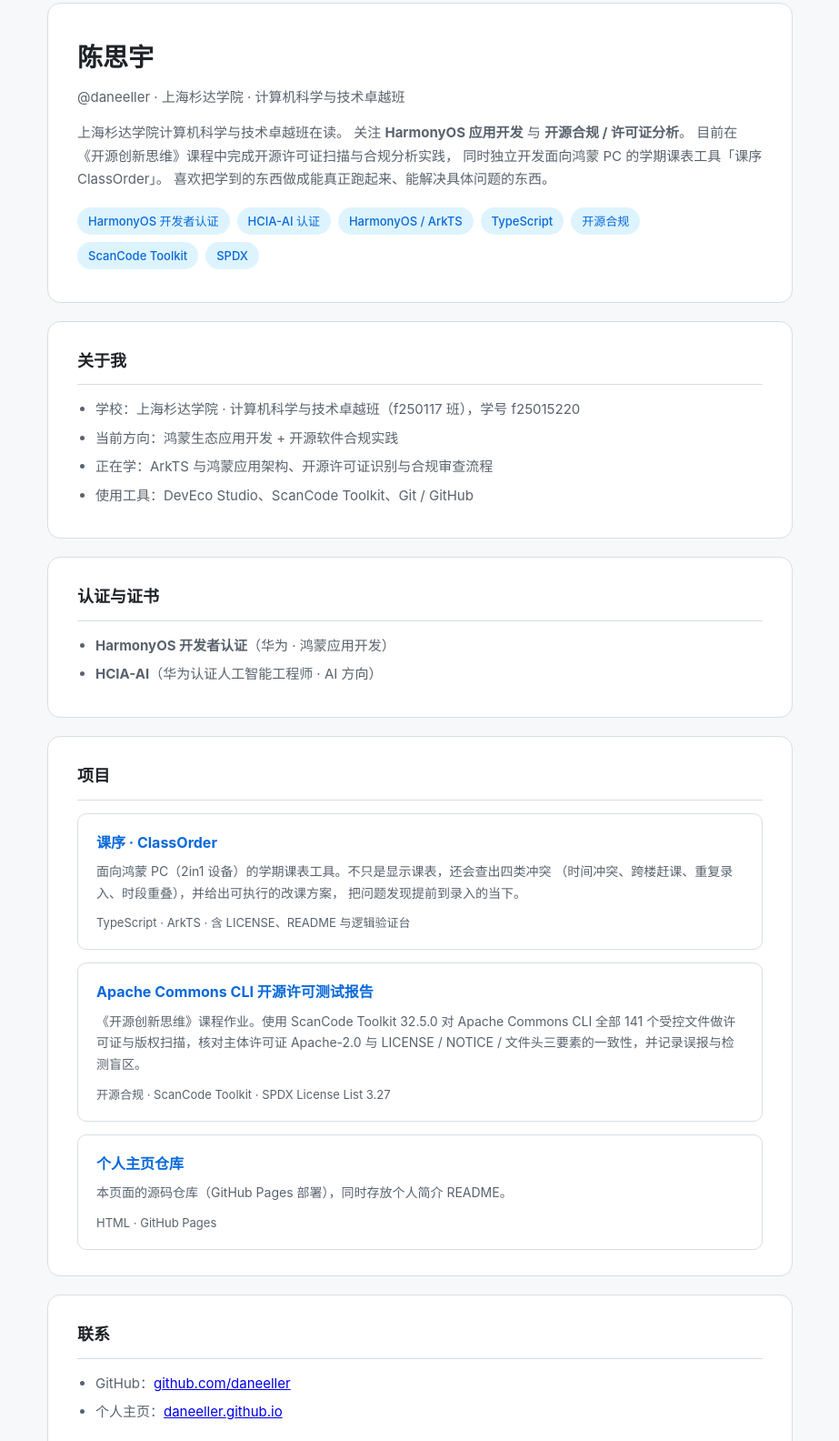
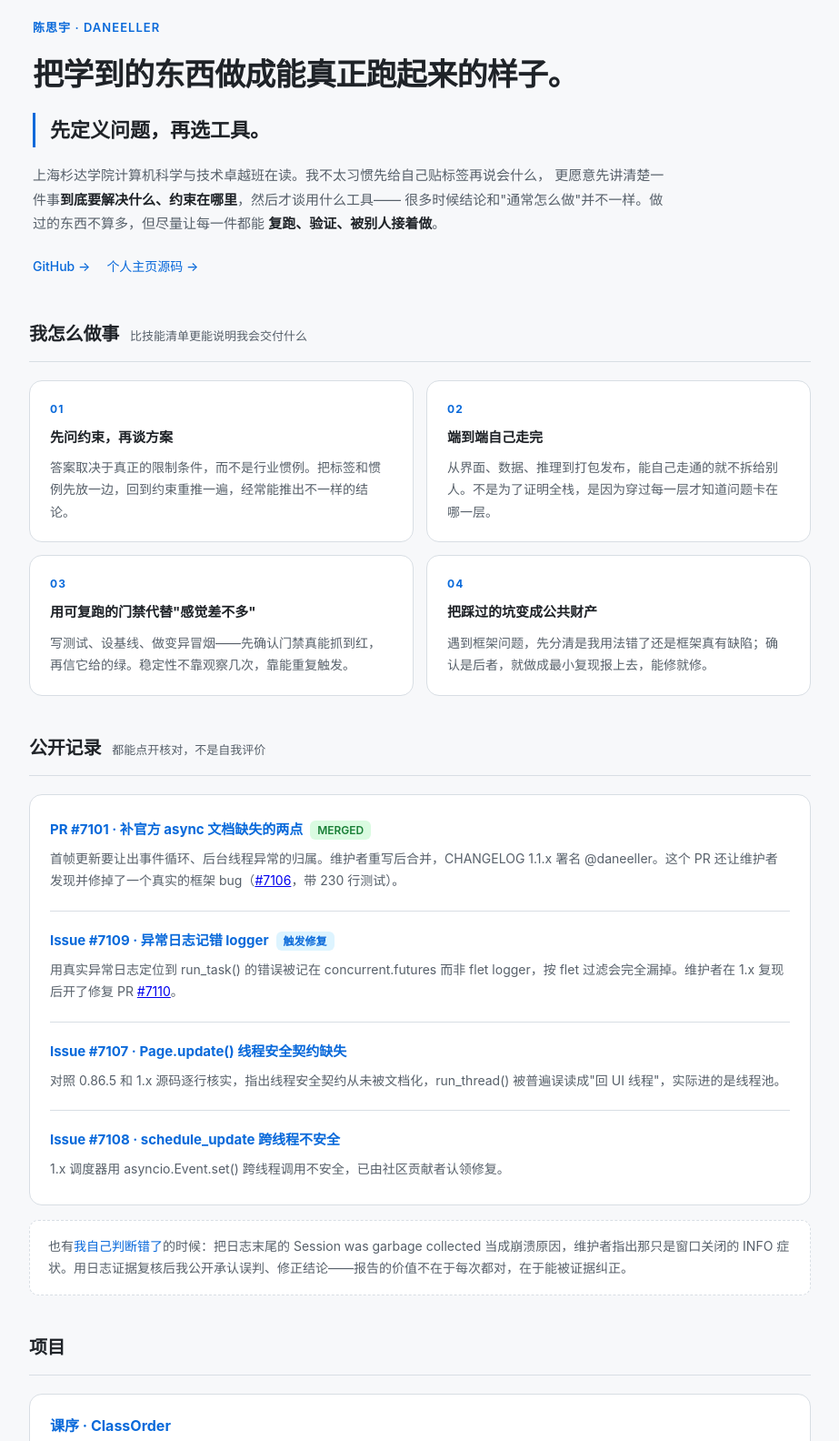
Before and after one commit to daneeller/daneeller.github.io, a plain HTML site: page index.html in a window 1280 px wide. Shown: the part 37-1621 px from the top of the page at 91% size, without its empty margins (178-1101 px from the left). Drawn offline with Linux system fonts and the light colour scheme.

Commit message:
主页重写：方法-证据-项目结构，去掉 badge 墙，突出公开 Flet 贡献

```diff
--- a/index.html
+++ b/index.html
@@ -3,17 +3,19 @@
 <head>
   <meta charset="UTF-8" />
   <meta name="viewport" content="width=device-width, initial-scale=1.0" />
-  <title>陈思宇 · daneeller — 个人主页</title>
-  <meta name="description" content="陈思宇（daneeller），上海杉达学院计算机科学与技术卓越班在读。关注 HarmonyOS 应用开发、开源合规与许可证分析。" />
+  <title>陈思宇 · daneeller — 先定义问题，再选工具</title>
+  <meta name="description" content="陈思宇（daneeller），上海杉达学院计算机科学与技术卓越班在读。先定义问题，再选工具；把踩过的坑反哺给上游。" />
   <style>
     :root {
-      --bg: #f6f8fa;
+      --bg: #f7f8fa;
       --card: #ffffff;
       --text: #1f2328;
-      --muted: #59636e;
+      --muted: #57606a;
       --line: #d8dee4;
       --accent: #0969da;
       --accent-soft: #ddf4ff;
+      --green: #1a7f37;
+      --green-soft: #dafbe1;
       --radius: 14px;
     }
     * { margin: 0; padding: 0; box-sizing: border-box; }
@@ -22,150 +24,244 @@
       color: var(--text);
       font-family: -apple-system, BlinkMacSystemFont, "Segoe UI", "PingFang SC",
         "Hiragino Sans GB", "Microsoft YaHei", sans-serif;
-      line-height: 1.7;
-      padding: 40px 20px 64px;
+      line-height: 1.75;
+      padding: 48px 20px 72px;
+      -webkit-font-smoothing: antialiased;
     }
-    .wrap { max-width: 820px; margin: 0 auto; }
+    .wrap { max-width: 860px; margin: 0 auto; }
 
     header.hero {
+      padding: 8px 4px 36px;
+      margin-bottom: 8px;
+    }
+    .hero .kicker {
+      font-size: 13px;
+      letter-spacing: .08em;
+      color: var(--accent);
+      font-weight: 600;
+      text-transform: uppercase;
+      margin-bottom: 18px;
+    }
+    .hero h1 {
+      font-size: 34px;
+      line-height: 1.3;
+      margin-bottom: 10px;
+      letter-spacing: -.02em;
+    }
+    .hero .thesis {
+      font-size: 22px;
+      font-weight: 600;
+      color: var(--text);
+      margin: 20px 0 18px;
+      padding-left: 16px;
+      border-left: 3px solid var(--accent);
+    }
+    .hero .intro { color: var(--muted); font-size: 15px; max-width: 700px; }
+    .hero .intro strong { color: var(--text); font-weight: 600; }
+    .hero .links { margin-top: 22px; display: flex; flex-wrap: wrap; gap: 18px; font-size: 14px; }
+    .hero .links a { color: var(--accent); text-decoration: none; font-weight: 500; }
+    .hero .links a:hover { text-decoration: underline; }
+
+    section { margin-bottom: 40px; }
+    .section-head {
+      display: flex;
+      align-items: baseline;
+      gap: 12px;
+      margin-bottom: 20px;
+      padding-bottom: 12px;
+      border-bottom: 1px solid var(--line);
+    }
+    .section-head h2 { font-size: 20px; letter-spacing: -.01em; }
+    .section-head .sub { font-size: 13px; color: var(--muted); }
+
+    .principles { display: grid; grid-template-columns: 1fr 1fr; gap: 14px; }
+    .principle {
       background: var(--card);
       border: 1px solid var(--line);
       border-radius: var(--radius);
-      padding: 36px 32px;
-      margin-bottom: 20px;
+      padding: 20px 22px;
     }
-    .hero h1 { font-size: 28px; margin-bottom: 6px; }
-    .hero .handle { color: var(--muted); font-size: 15px; margin-bottom: 14px; }
-    .hero p { color: var(--muted); font-size: 15px; }
-    .badges { margin-top: 18px; display: flex; flex-wrap: wrap; gap: 8px; }
-    .badge {
-      background: var(--accent-soft);
+    .principle .num {
+      font-size: 12px;
+      font-weight: 700;
       color: var(--accent);
-      border-radius: 999px;
-      padding: 4px 12px;
-      font-size: 13px;
-      font-weight: 500;
+      letter-spacing: .1em;
+      margin-bottom: 8px;
     }
+    .principle h3 { font-size: 15px; margin-bottom: 8px; }
+    .principle p { font-size: 14px; color: var(--muted); }
 
-    section {
+    .record {
       background: var(--card);
       border: 1px solid var(--line);
       border-radius: var(--radius);
-      padding: 28px 32px;
-      margin-bottom: 20px;
+      padding: 6px 22px;
     }
-    section h2 {
-      font-size: 18px;
-      margin-bottom: 14px;
-      padding-bottom: 10px;
+    .record-item {
+      padding: 20px 0;
       border-bottom: 1px solid var(--line);
     }
-    section p, section li { font-size: 15px; color: var(--muted); }
-    ul { padding-left: 20px; }
-    li { margin-bottom: 6px; }
+    .record-item:last-child { border-bottom: none; }
+    .record-item h3 { font-size: 15px; margin-bottom: 8px; line-height: 1.6; }
+    .record-item h3 a { color: var(--accent); text-decoration: none; }
+    .record-item h3 a:hover { text-decoration: underline; }
+    .record-item p { font-size: 14px; color: var(--muted); }
+    .tag {
+      display: inline-block;
+      font-size: 12px;
+      font-weight: 600;
+      border-radius: 6px;
+      padding: 1px 8px;
+      margin-left: 8px;
+      vertical-align: middle;
+    }
+    .tag.merged { background: var(--green-soft); color: var(--green); }
+    .tag.fixed { background: var(--accent-soft); color: var(--accent); }
+    .note {
+      margin-top: 16px;
+      font-size: 14px;
+      color: var(--muted);
+      background: var(--card);
+      border: 1px dashed var(--line);
+      border-radius: 10px;
+      padding: 16px 20px;
+    }
+    .note a { color: var(--accent); text-decoration: none; }
+    .note a:hover { text-decoration: underline; }
 
     .proj {
+      background: var(--card);
       border: 1px solid var(--line);
-      border-radius: 10px;
-      padding: 18px 20px;
-      margin-bottom: 14px;
+      border-radius: var(--radius);
+      padding: 20px 22px;
+      margin-bottom: 12px;
     }
-    .proj:last-child { margin-bottom: 0; }
-    .proj h3 { font-size: 16px; margin-bottom: 6px; }
+    .proj h3 { font-size: 16px; margin-bottom: 8px; }
     .proj h3 a { color: var(--accent); text-decoration: none; }
     .proj h3 a:hover { text-decoration: underline; }
-    .proj p { font-size: 14px; margin-bottom: 10px; }
-    .meta { font-size: 13px; color: var(--muted); }
+    .proj p { font-size: 14px; color: var(--muted); margin-bottom: 8px; }
+    .proj .meta { font-size: 13px; color: var(--muted); }
+
+    .small-list { display: flex; flex-wrap: wrap; gap: 10px 28px; font-size: 14px; color: var(--muted); }
+    .small-list strong { color: var(--text); font-weight: 600; }
 
     footer {
       text-align: center;
       color: var(--muted);
       font-size: 13px;
-      margin-top: 28px;
+      margin-top: 48px;
+      padding-top: 24px;
+      border-top: 1px solid var(--line);
     }
     footer a { color: var(--accent); text-decoration: none; }
+
+    @media (max-width: 620px) {
+      .principles { grid-template-columns: 1fr; }
+      .hero h1 { font-size: 28px; }
+      .hero .thesis { font-size: 19px; }
+    }
   </style>
 </head>
 <body>
   <div class="wrap">
 
     <header class="hero">
-      <h1>陈思宇</h1>
-      <div class="handle">@daneeller · 上海杉达学院 · 计算机科学与技术卓越班</div>
-      <p>
-        上海杉达学院计算机科学与技术卓越班在读。
-        关注 <strong>HarmonyOS 应用开发</strong> 与 <strong>开源合规 / 许可证分析</strong>。
-        目前在《开源创新思维》课程中完成开源许可证扫描与合规分析实践，
-        同时独立开发面向鸿蒙 PC 的学期课表工具「课序 ClassOrder」。
-        喜欢把学到的东西做成能真正跑起来、能解决具体问题的东西。
+      <div class="kicker">陈思宇 · daneeller</div>
+      <h1>把学到的东西做成能真正跑起来的样子。</h1>
+      <div class="thesis">先定义问题，再选工具。</div>
+      <p class="intro">
+        上海杉达学院计算机科学与技术卓越班在读。我不太习惯先给自己贴标签再说会什么，
+        更愿意先讲清楚一件事<strong>到底要解决什么、约束在哪里</strong>，然后才谈用什么工具——
+        很多时候结论和"通常怎么做"并不一样。做过的东西不算多，但尽量让每一件都能
+        <strong>复跑、验证、被别人接着做</strong>。
       </p>
-      <div class="badges">
-        <span class="badge">HarmonyOS 开发者认证</span>
-        <span class="badge">HCIA-AI 认证</span>
-        <span class="badge">HarmonyOS / ArkTS</span>
-        <span class="badge">TypeScript</span>
-        <span class="badge">开源合规</span>
-        <span class="badge">ScanCode Toolkit</span>
-        <span class="badge">SPDX</span>
+      <div class="links">
+        <a href="https://github.com/daneeller">GitHub →</a>
+        <a href="https://github.com/daneeller/daneeller">个人主页源码 →</a>
       </div>
     </header>
 
     <section>
-      <h2>关于我</h2>
-      <ul>
-        <li>学校：上海杉达学院 · 计算机科学与技术卓越班（f250117 班），学号 f25015220</li>
-        <li>当前方向：鸿蒙生态应用开发 + 开源软件合规实践</li>
-        <li>正在学：ArkTS 与鸿蒙应用架构、开源许可证识别与合规审查流程</li>
-        <li>使用工具：DevEco Studio、ScanCode Toolkit、Git / GitHub</li>
-      </ul>
-    </section>
-
-    <section>
-      <h2>认证与证书</h2>
-      <ul>
-        <li><strong>HarmonyOS 开发者认证</strong>（华为 · 鸿蒙应用开发）</li>
-        <li><strong>HCIA-AI</strong>（华为认证人工智能工程师 · AI 方向）</li>
-      </ul>
-    </section>
-
-    <section>
-      <h2>项目</h2>
-
-      <div class="proj">
-        <h3><a href="https://github.com/daneeller/course-order">课序 · ClassOrder</a></h3>
-        <p>
-          面向鸿蒙 PC（2in1 设备）的学期课表工具。不只是显示课表，还会查出四类冲突
-          （时间冲突、跨楼赶课、重复录入、时段重叠），并给出可执行的改课方案，
-          把问题发现提前到录入的当下。
-        </p>
-        <div class="meta">TypeScript · ArkTS · 含 LICENSE、README 与逻辑验证台</div>
+      <div class="section-head">
+        <h2>我怎么做事</h2>
+        <span class="sub">比技能清单更能说明我会交付什么</span>
       </div>
-
-      <div class="proj">
-        <h3><a href="https://github.com/daneeller/f25015220-apache-commons-cli-license-scan">
-          Apache Commons CLI 开源许可测试报告
-        </a></h3>
-        <p>
-          《开源创新思维》课程作业。使用 ScanCode Toolkit 32.5.0 对 Apache Commons CLI
-          全部 141 个受控文件做许可证与版权扫描，核对主体许可证 Apache-2.0 与
-          LICENSE / NOTICE / 文件头三要素的一致性，并记录误报与检测盲区。
-        </p>
-        <div class="meta">开源合规 · ScanCode Toolkit · SPDX License List 3.27</div>
-      </div>
-
-      <div class="proj">
-        <h3><a href="https://github.com/daneeller/daneeller">个人主页仓库</a></h3>
-        <p>本页面的源码仓库（GitHub Pages 部署），同时存放个人简介 README。</p>
-        <div class="meta">HTML · GitHub Pages</div>
+      <div class="principles">
+        <div class="principle">
+          <div class="num">01</div>
+          <h3>先问约束，再谈方案</h3>
+          <p>答案取决于真正的限制条件，而不是行业惯例。把标签和惯例先放一边，回到约束重推一遍，经常能推出不一样的结论。</p>
+        </div>
+        <div class="principle">
+          <div class="num">02</div>
+          <h3>端到端自己走完</h3>
+          <p>从界面、数据、推理到打包发布，能自己走通的就不拆给别人。不是为了证明全栈，是因为穿过每一层才知道问题卡在哪一层。</p>
+        </div>
+        <div class="principle">
+          <div class="num">03</div>
+          <h3>用可复跑的门禁代替"感觉差不多"</h3>
+          <p>写测试、设基线、做变异冒烟——先确认门禁真能抓到红，再信它给的绿。稳定性不靠观察几次，靠能重复触发。</p>
+        </div>
+        <div class="principle">
+          <div class="num">04</div>
+          <h3>把踩过的坑变成公共财产</h3>
+          <p>遇到框架问题，先分清是我用法错了还是框架真有缺陷；确认是后者，就做成最小复现报上去，能修就修。</p>
+        </div>
       </div>
     </section>
 
     <section>
-      <h2>联系</h2>
-      <ul>
-        <li>GitHub：<a href="https://github.com/daneeller">github.com/daneeller</a></li>
-        <li>个人主页：<a href="https://daneeller.github.io">daneeller.github.io</a></li>
-      </ul>
+      <div class="section-head">
+        <h2>公开记录</h2>
+        <span class="sub">都能点开核对，不是自我评价</span>
+      </div>
+      <div class="record">
+        <div class="record-item">
+          <h3><a href="https://github.com/flet-dev/flet/pull/7101">PR #7101 · 补官方 async 文档缺失的两点</a><span class="tag merged">MERGED</span></h3>
+          <p>首帧更新要让出事件循环、后台线程异常的归属。维护者重写后合并，CHANGELOG 1.1.x 署名 @daneeller。这个 PR 还让维护者发现并修掉了一个真实的框架 bug（<a href="https://github.com/flet-dev/flet/pull/7106">#7106</a>，带 230 行测试）。</p>
+        </div>
+        <div class="record-item">
+          <h3><a href="https://github.com/flet-dev/flet/issues/7109">Issue #7109 · 异常日志记错 logger</a><span class="tag fixed">触发修复</span></h3>
+          <p>用真实异常日志定位到 run_task() 的错误被记在 concurrent.futures 而非 flet logger，按 flet 过滤会完全漏掉。维护者在 1.x 复现后开了修复 PR <a href="https://github.com/flet-dev/flet/pull/7110">#7110</a>。</p>
+        </div>
+        <div class="record-item">
+          <h3><a href="https://github.com/flet-dev/flet/issues/7107">Issue #7107 · Page.update() 线程安全契约缺失</a></h3>
+          <p>对照 0.86.5 和 1.x 源码逐行核实，指出线程安全契约从未被文档化，run_thread() 被普遍误读成"回 UI 线程"，实际进的是线程池。</p>
+        </div>
+        <div class="record-item">
+          <h3><a href="https://github.com/flet-dev/flet/issues/7108">Issue #7108 · schedule_update 跨线程不安全</a></h3>
+          <p>1.x 调度器用 asyncio.Event.set() 跨线程调用不安全，已由社区贡献者认领修复。</p>
+        </div>
+      </div>
+      <div class="note">
+        也有<a href="https://github.com/flet-dev/flet/issues/7102">我自己判断错了</a>的时候：把日志末尾的 Session was garbage collected 当成崩溃原因，维护者指出那只是窗口关闭的 INFO 症状。用日志证据复核后我公开承认误判、修正结论——报告的价值不在于每次都对，在于能被证据纠正。
+      </div>
+    </section>
+
+    <section>
+      <div class="section-head">
+        <h2>项目</h2>
+      </div>
+      <div class="proj">
+        <h3><a href="https://github.com/daneeller/course-order">课序 · ClassOrder</a></h3>
+        <p>面向鸿蒙 PC 的学期课表工具。不只是显示课表，还查出四类排课冲突（时间冲突、跨楼赶课、重复录入、时段重叠）并给可执行的改课方案，把问题发现提前到录入的当下。</p>
+        <div class="meta">TypeScript · ArkTS · 含 LICENSE、README 与逻辑验证台</div>
+      </div>
+      <div class="proj">
+        <h3><a href="https://github.com/daneeller/f25015220-apache-commons-cli-license-scan">Apache Commons CLI 开源许可测试报告</a></h3>
+        <p>用 ScanCode Toolkit 32.5.0 扫完 141 个受控文件，核对 Apache-2.0 与 LICENSE / NOTICE / 文件头三要素的一致性，并记录误报与检测盲区。</p>
+        <div class="meta">开源合规 · ScanCode Toolkit · SPDX License List 3.27</div>
+      </div>
+    </section>
+
+    <section>
+      <div class="section-head">
+        <h2>认证</h2>
+      </div>
+      <div class="small-list">
+        <div><strong>HarmonyOS 开发者认证</strong> · 华为 · 鸿蒙应用开发</div>
+        <div><strong>HCIA-AI</strong> · 华为认证人工智能工程师</div>
+      </div>
     </section>
 
     <footer>
```
